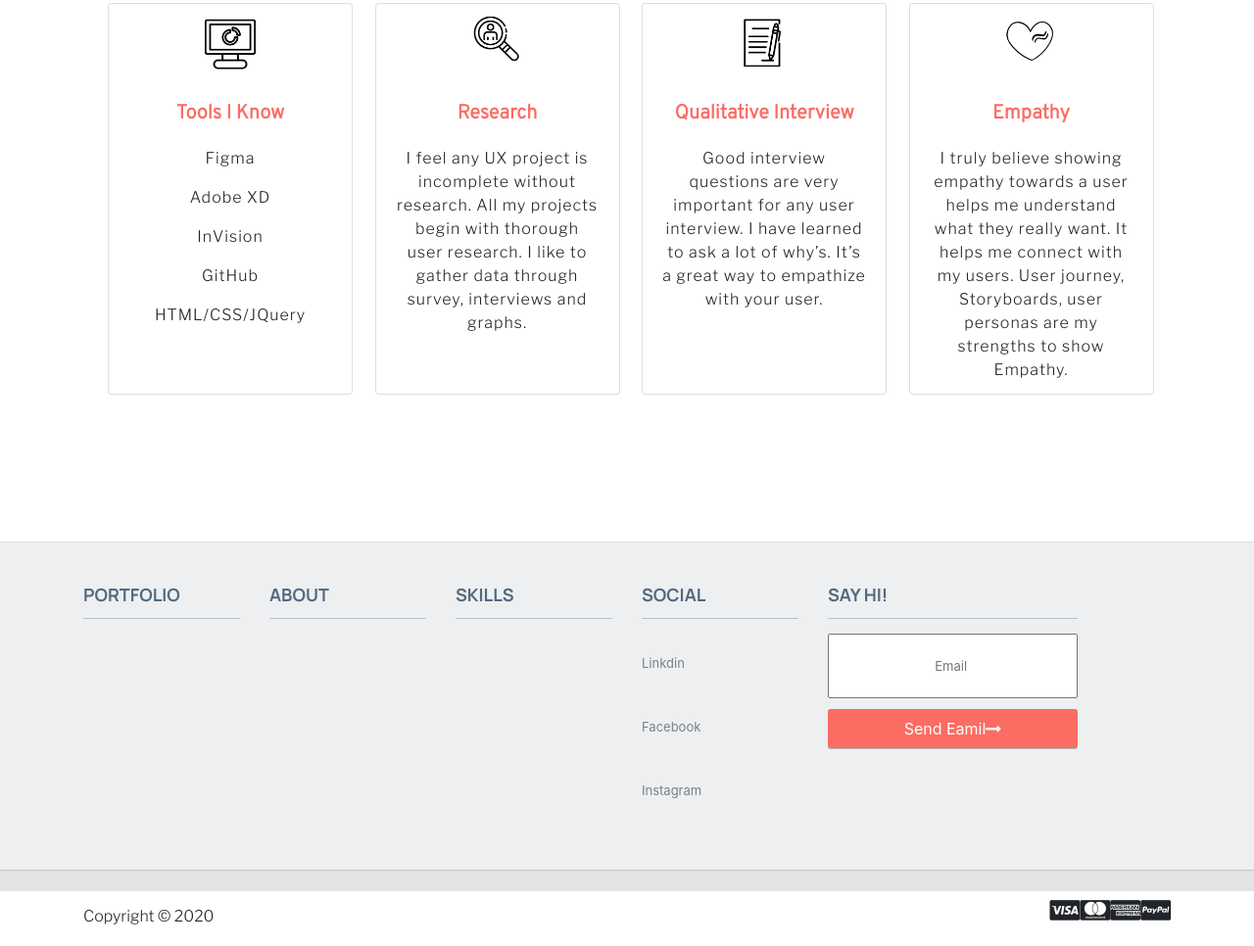
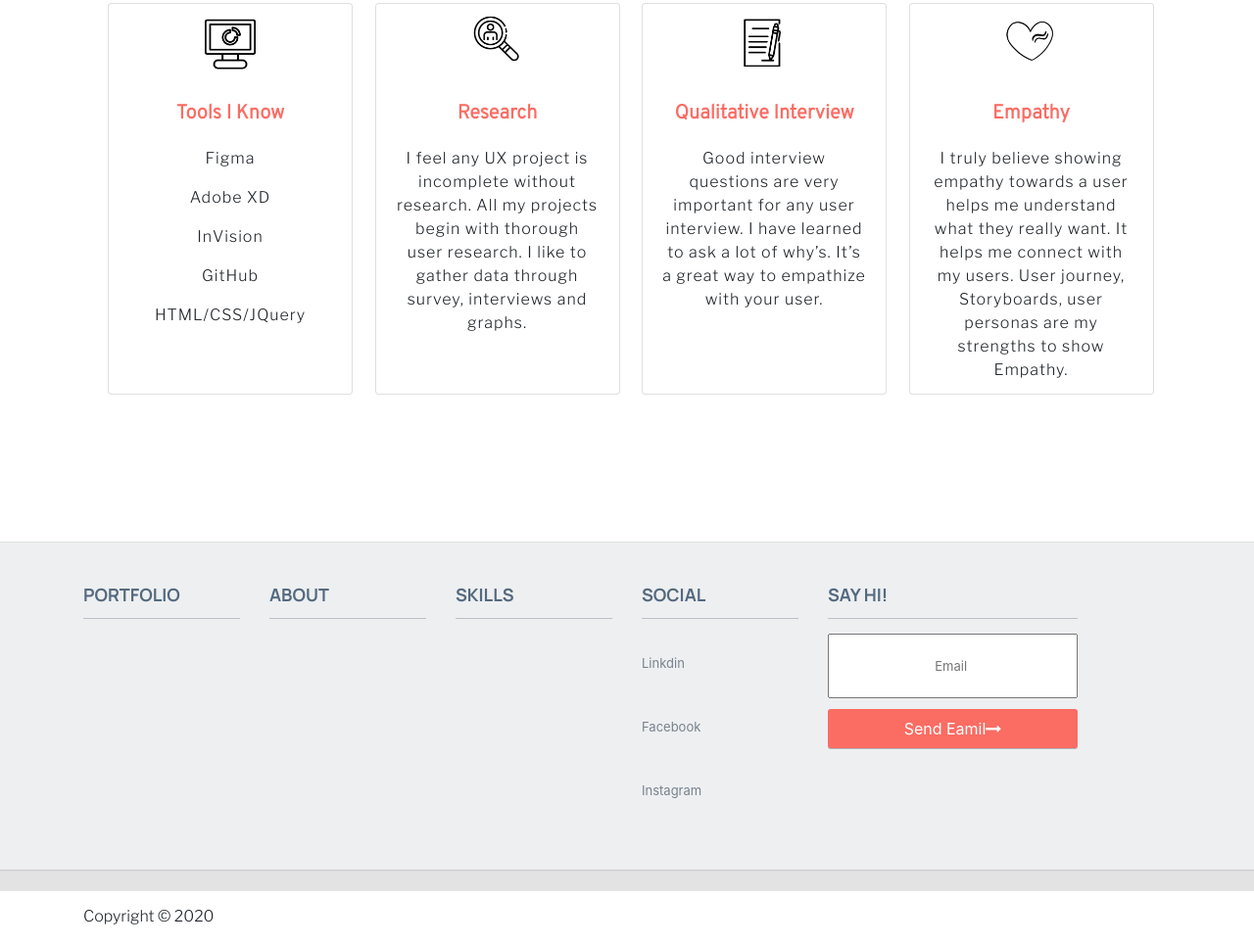
Before and after one commit to rajatta/About2, a plain HTML site: page index.html in a window 1280 px wide. Shown: the part 1629-2595 px from the top of the page at 98% size. Drawn offline with nearby package versions, Linux system fonts and the light colour scheme.

Commit message:
commit
commit

```diff
--- a/index.html
+++ b/index.html
@@ -191,13 +191,7 @@
      <div class="footer-bottom">
          <div class="container">
              <p class="pull-left"> Copyright © 2020 </p>
-             <div class="pull-right">
-                 <ul class="nav nav-pills payments">
-                   <li><i class="fa fa-cc-visa"></i></li>
-                     <li><i class="fa fa-cc-mastercard"></i></li>
-                     <li><i class="fa fa-cc-amex"></i></li>
-                     <li><i class="fa fa-cc-paypal"></i></li>
-                 </ul>
+
              </div>
          </div>
      </div>
```
